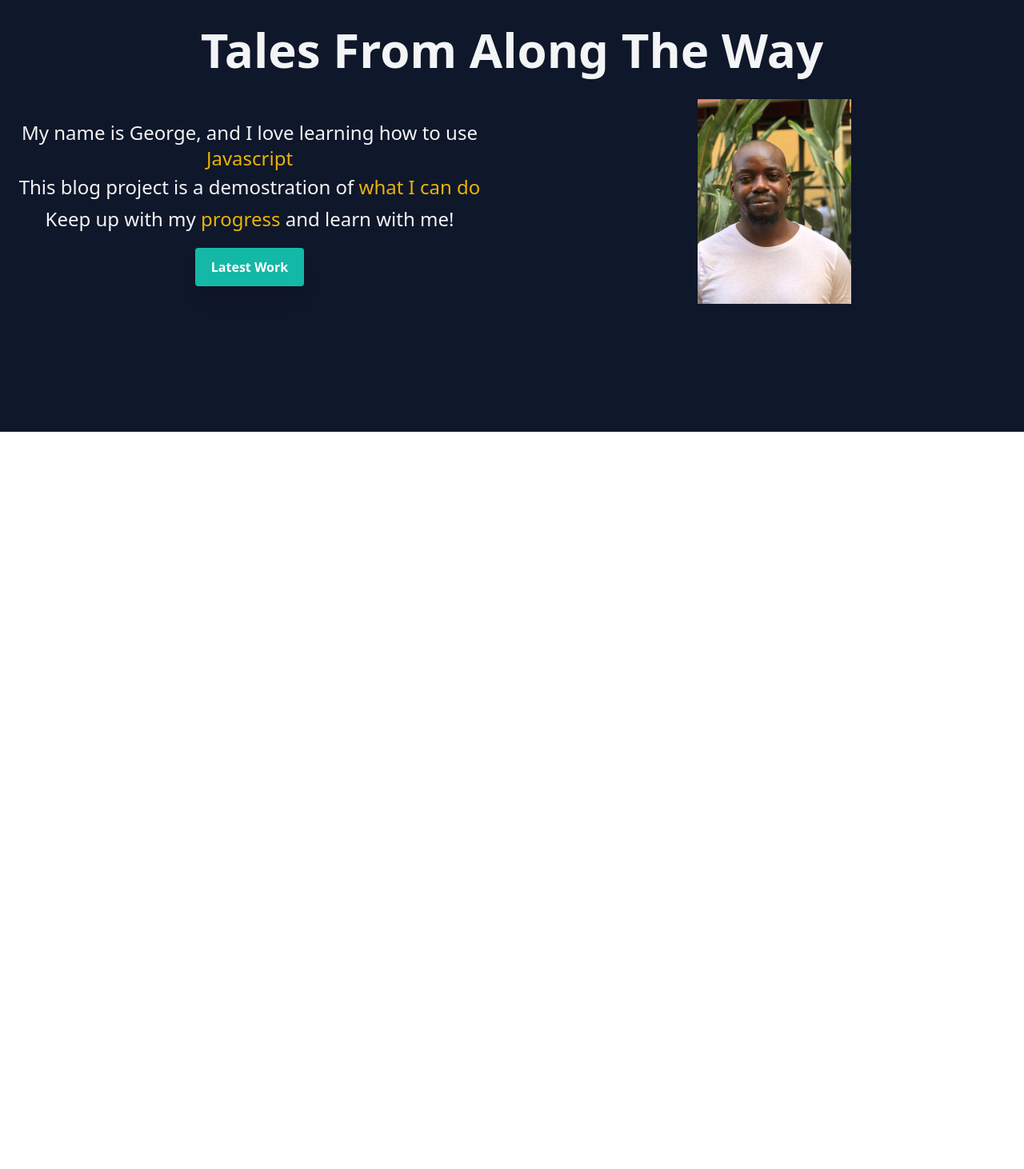
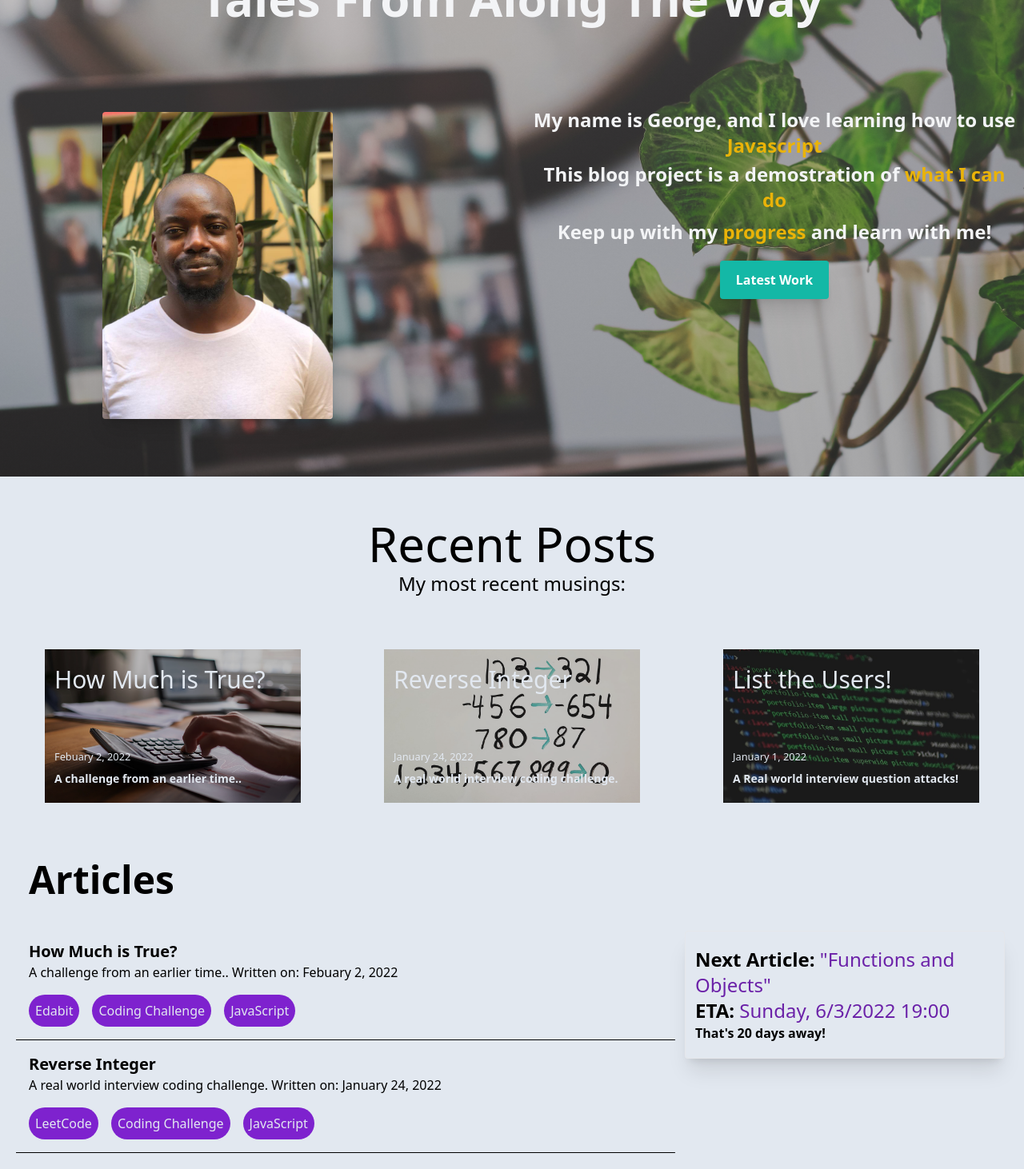
Before and after one commit to UrgellMossley/BlogProject, a React (Create React App) app: page / in a window 1280 px wide. Shown: the part 260-1722 px from the top of the page at 80% size. Before the commit the page ends 800 px from the top, so only its background shows below. Built offline with nearby package versions, Linux system fonts and the light colour scheme; data requests are answered from the project's data file.

Commit message:
refactored header

```diff
--- a/db.json
+++ b/db.json
@@ -1,5 +1,5 @@
 { "articles":[{
-    "date": "24/1/22",
+    "date": "January 24, 2022",
     "title": "Reverse Integer",
     "link": "reverse-integer",
     "leadText": "A real world interview coding challenge.",
@@ -7,7 +7,7 @@
     "chips": ["LeetCode","Coding Challenge","JavaScript" ]
 },
 {
-    "date": "31/1/22",
+    "date": "January 1, 2022",
     "title": "List the Users!",
     "link": "list-users",
     "leadText": "A Real world interview question attacks!",
@@ -15,10 +15,12 @@
     "chips": ["Coding Challenge","JavaScript"]
 },
 {
-    "date": "6/2/22",
+    "date": "Febuary 2, 2022",
     "title": "How Much is True?",
     "link": "how-much",
     "leadText": "A challenge from an earlier time..",
     "img": "howMuch",
     "chips": ["Edabit", "Coding Challenge","JavaScript"]
-}]}
+}],
+"timeStamp": ["March 6, 2022 19:00:00"]
+}
--- a/src/App.js
+++ b/src/App.js
@@ -6,18 +6,26 @@ import Home from "./Pages/Home";
 import NotFound from "./Pages/NotFound";
 import HowMuch from "./Pages/Posts/HowMuch";
 import ReverseInteger from "./Pages/Posts/ReverseInteger";
+import ListUsers from "./Pages/Posts/ListUsers";
+import ScrollToTop from "./context/ScrollToTop";
 function App() {
 
   return (
     <BlogProvider>
      <Router>
-        <div className="flex flex-col overflow-auto z-0 bg-slate-200 justify-between h-screen">
-          <Navbar />
-          <main className="">
+        <ScrollToTop />
+
+
+        <div className="flex flex-col z-0 bg-slate-200 justify-between h-screen">
+          <main className="bg-slate-200 w-full">
+            <Navbar />
+
             <Routes>
-              <Route path="/" element={<Home />} />
+
+              <Route path="/" element={<Home  />} />
               <Route path="/post/how-much" element={<HowMuch />} />
               <Route path="/post/reverse-integer" element={<ReverseInteger />} />
+              <Route path="/post/list-users" element={<ListUsers />} />
               <Route path="/*" element={<NotFound />} />
 
             </Routes>
--- /dev/null
+++ b/src/Pages/Posts/ListUsers.jsx
@@ -0,0 +1,65 @@
+import BlogHeader from "../../components/pageComponents/BlogHeader"
+import Img from '../../assets/img/stock.jpg'
+import Blurb from "../../components/pageComponents/Blurb"
+function ListUsers() {
+    let forname,surname, age
+  return (
+    <div>
+          <BlogHeader name={"List the Users!"} img={Img}/>
+          <Blurb title={"Print out to the console, an ordered list of “active” users by increasing surname (in alphabetical order). Output the data in a string showing the user’s name and age to the whole number"} tag={"Constraints: Time limit of 30 minutes"} />
+        <section className="px-3">
+            <h3 className='font-bold text-xl my-2 py-1'>Details:</h3>
+
+            <ul>
+                  <li className="my-1"><span className="font-bold">Source: </span> Reddit</li>
+                  <li className="my-1"> <span className="font-bold">Difficulty:</span> Real world interview question</li>
+            </ul>
+        </section>
+        <section className="px-3">
+            <h3>Example:</h3>
+              <pre className='xxs:px-2 px-5 py-5 bg-slate-700 text-slate-200'>{`"TOM CAT is 80 years old."
+"MICKEY MOUSE is 92 years old."
+"JERRY THEMOUSE is 80 years old."`}</pre>
+        </section>
+        <section className="px-3">
+              <p className='my-4 mx-2 text-lg whitespace-pre-line px-1 first-letter:font-bold first-letter:text-3xl'>If this is a real world interview question, I was pleasantly surprised how capable I was to handle it. A negative was that I took 35 minutes or so to solve it, which was 10 minutes over my desired time, but I feel with practice I can get past such issues.</p>
+              <p className='my-4 mx-2 text-lg whitespace-pre-line px-1'> The main thing I learnt from this exercise is how I have to focus on reading the question properly! I wasted some time trying to sort the array by age which was unfortunately not what was requested!</p>
+              <p className='my-4 mx-2 text-lg whitespace-pre-line px-1'>The easiest part of this was to separate the for name and surname, using the split() method. Passing in an empty space made that easy, and the rest was done by using index of 1 to pull out the surname.</p>
+              <p className='my-4 mx-2 text-lg whitespace-pre-line px-1'>I then realised that I should sort the array FIRST, as this would make life all the easier. So I passed in my method of isolating the surname into a .sort() using localeCompare to sort these items alphabetically. I wasted a minute or so as I forgot to use the return keyword (to my chagrin. </p>
+              <p className='my-4 mx-2 text-lg whitespace-pre-line px-1'>Once that was resolved I had a new Array stored in my list constant, and used for each to build my console.log message.</p>
+              <p className='my-4 mx-2 text-lg whitespace-pre-line px-1'>Template strings made the message easy enough, I had fore and surnames down, but figuring out the ages was the tough part.</p>
+              <p className='my-4 mx-2 text-lg whitespace-pre-line px-1'>Luckily, my Google Fu skills came in clutch: <a className="underline text-orange-900" href="https://www.javatpoint.com/calculate-age-using-javascript" target="_blank" rel="noopener noreferrer">this</a> resource guided me through the process. Working through the steps of reformatting, and RE-reformatting the date, I eventually ended up with my age variable, and logged out the result. </p>
+              <p className='my-4 mx-2 text-lg whitespace-pre-line px-1'>Check out my solution below!</p>
+              <pre className='w-auto max-w-auto overflow-x-scroll mb-6 xxs:px-2 px-5 py-5 bg-slate-700 text-slate-200'>{`const USERS = [
+    { name: 'Troy Barnes', dob: '1989-12-04', active: false },
+    { name: 'Abed Nadir', dob: '1979-03-24', active: true },
+    { name: 'Jeff Winger', dob: '1974-11-20', active: true },
+    { name: 'Pierce Hawthorne', dob: '1944-11-27', active: false },
+    { name: 'Annie Edison', dob: '1990-12-19', active: true },
+    { name: 'Britta Perry', dob: '1980-10-19', active: true },
+    { name: 'Shirley Bennett', dob: '1971-08-12', active: false },
+    { name: 'Professor Professorson', dob: '1969-03-27', active: false },
+    { name: 'Craig Pelton', dob: '1971-07-15', active: true }
+];
+
+const list = USERS.sort((a,b)=>{
+    return (a.name.split(" ")[1]).localeCompare(b.name.split(" ")[1])
+})
+
+list.forEach((item)=>{
+    const surname = (item.name.split(" ")[1])
+    const forname = (item.name.split(" ")[0])
+    const dob = new Date(item.dob)
+    const today = Date.now()
+    const diff = today - dob
+    const utcYear = new Date(diff).getUTCFullYear()
+    age = (utcYear - 1970)
+    console.log({forname} {surname} is {age})
+})`}</pre>
+       </section>
+    </div>
+
+  )
+}
+
+export default ListUsers
--- a/src/components/ArticleInfo.jsx
+++ b/src/components/ArticleInfo.jsx
@@ -1,20 +1,41 @@
-import {useContext} from 'react';
+import {useContext,useEffect,useState} from 'react';
 import BlogContext from '../context/BlogContext';
 import {Link} from 'react-router-dom';
 
 function ArticleInfo() {
+  const [startDate, setDate] = useState(null)
+  let x = new Date("March 6, 2022 19:00:00")
+
+
+useEffect(()=>{
+  let today = new Date(Date.now())
+
+  const diff = (x.getTime() - today.getTime())
+  const normalised = diff <= 0 ? `imminent` : diff
+  setDate(normalised)
+    }, [])
+
+const day = x.getDay()
+const date =x.getDate()
+const month = x.getMonth() + 1
+const year = x.getFullYear()
+const hours = x.getHours()
+const minutes = x.getMinutes()
+const dayArr = ["Sunday", "Monday", "Tuesday", "Wednesday", "Thursday", "Friday", "Saturday"];
+
+
     const {articles} = useContext(BlogContext)
   return (
     <section className=" px-5 bg-slate-200 py-10 grid grid-rows-articleLayout grid-cols-1 lg:grid-cols-6 gap-2">
         <h3 className="lg:row-span-1 col-span-full text-5xl font-bold p-4 mt-2 xs:text-center lg:text-left">Articles</h3>
           <article className="flex row-start-2 flex-col col-span-4">
-        {articles && articles.map((item)=>{
-            return <section className="grow  p-4 border-b-1 border-black last:mb-2 ">
+        {articles && articles.map((item,index)=>{
+            return <section key={index} className="grow  p-4 border-b-1 border-black last:mb-2 ">
               <Link className="text-xl font-bold" to={`/post/${item.link}`}><h4>{item.title}</h4></Link>
                       <p className='mb-4'>{item.leadText} Written on: {item.date}</p>
                       <article className='flex flex-row '>
-                          {item.chips && item.chips.map((chip) => {
-                            return <span className='rounded-full text-slate-200 xxs:text-xs sm:text-base p-2 block mx-2 bg-purple-700 first-of-type:ml-0 border-rounded'>{chip}</span>
+                          {item.chips && item.chips.map((chip,index) => {
+                            return <span key={index} className='rounded-full text-slate-200 xxs:text-xs sm:text-base p-2 block mx-2 bg-purple-700 first-of-type:ml-0 border-rounded'>{chip }</span>
                           })}
                       </article>
 
@@ -23,8 +44,9 @@ function ArticleInfo() {
         })}
           </article>
           <aside className="justify-center items-start flex-col xxs:hidden lg:flex lg:col-span-2 shadow-xl px-3 py-1 h-40 m-1 border-1 rounded">
-              <h4 className="text-2xl text-purple-800"><span className="font-bold text-black">Next Article:</span> placeholder</h4>
-              <h6 className="text-2xl text-purple-800"><span className="font-bold text-black">ETA:</span> placeholder</h6>
+              <h4 className="text-2xl text-purple-800"><span className="font-bold text-black">Next Article:</span> "Functions and Objects"</h4>
+              <h6 className="text-2xl text-purple-800"><span className="font-bold text-black">ETA:</span> {`${dayArr[day]}, ${date}/${month}/${year} ${hours}:${minutes < 10 ? minutes.toString().padStart(2, 0) : minutes}`}</h6>
+              <small className='text-base font-bold'>{`That's ${Math.floor((startDate / (1000 * (3600 * 24))))} days away!`}</small>
           </aside>
     </section>
   )
--- a/src/components/Showcase.jsx
+++ b/src/components/Showcase.jsx
@@ -1,18 +1,26 @@
 import ArticlePreview from "./ArticlePreview"
-import {useContext} from "react"
-import BlogContext from "../context/BlogContext"
+import {useContext} from "react";
+import {Link} from 'react-router-dom';
+import BlogContext from "../context/BlogContext";
 
 function Showcase() {
   const { articles } = useContext(BlogContext)
+  console.log(articles.sort((a,b)=>{
+    return (new Date(a.date)) - (new Date(b.date))
+  }))
+  const dateSortedArr = articles.sort((a, b) => {
+    return new Date(b.date).getTime() - new Date(a.date).getTime()
+  })
   return (
     <section className="bg-slate-200 flex flex-col gap-4 lg:grid lg:grid-cols-3 lg:grid-rows-2 place-items-center py-2 px-3">
       <aside className="col-span-3">
           <h2 className="text-6xl text-center">Recent Posts</h2>
           <h4 className="text-2xl text-center py-1">My most recent musings:</h4>
       </aside>
-      {articles && articles.map((article,index)=>{
 
-        return <ArticlePreview value={article} key={index}/>
+      {articles && dateSortedArr.slice(0,3).map((article,index)=>{
+
+        return <Link key={index} to={`/post/${article.link}`}><ArticlePreview value={article} key={index} /></Link>
       })}
 
 
--- a/src/components/layout/Header.jsx
+++ b/src/components/layout/Header.jsx
@@ -2,20 +2,21 @@ import ProfilePic from "../../assets/img/profilePic.jpg"
 function Header() {
     /* Todo: create a slide show for figure el and rotate through  4 differnt images every 3 s*/
   return (
-      <header className=" bg-slate-900 grid content-center grid-cols-1 md:grid-cols-2 lg:grid-cols-4 h-100 lg:h-screen gap-8">
-          <h1 className="md:col-span-2 lg:col-span-full text-6xl text-center mt-5 text-gray-100 font-bold px-2">
+    <header className="fill grid content-center grid-cols-1 md:grid-cols-2 lg:grid-cols-4 h-100 lg:h-screen gap-8">
+          <h1 className="md:col-span-2   lg:col-span-full text-6xl text-center mt-5 text-gray-100 font-bold px-2">
             Tales From Along The Way
         </h1>
-          <article className="lg:col-span-2 md:row-start-2 px-2 flex flex-col justify-center">
-              <p className="text-2xl text-center mt-5 text-gray-100 ">My name is George, and I love learning how to use <span className="text-yellow-500">Javascript</span></p>
-              <p className="text-2xl text-center my-1 text-gray-100 ">This blog project is a demostration of <span className="text-yellow-500">what I can do</span></p>
-              <p className="text-2xl text-center my-1 text-gray-100 ">Keep up with my <span className="text-yellow-500">progress</span> and learn with me!</p>
+      <figure className="lg:col-span-2 md:row-start-2 md:-translate-x-10 md:translate-y-20 flex justify-center items-center px-2">
+        <img src={ProfilePic} className="shadow-xl rounded h-96" />
+      </figure>
+          <article className="lg:col-span-2 md:row-start-2 px-2 flex flex-col  justify-center">
+              <p className="text-2xl text-center font-bold mt-5 text-gray-100 ">My name is George, and I love learning how to use <span className="text-yellow-500">Javascript</span></p>
+              <p className="text-2xl text-center font-bold my-1 text-gray-100 ">This blog project is a demostration of <span className="text-yellow-500">what I can do</span></p>
+              <p className="text-2xl text-center font-bold my-1 text-gray-100 ">Keep up with my <span className="text-yellow-500">progress</span> and learn with me!</p>
               <button className="shadow-xl active:translate-y-1 outline-none outline-offset-2 focus:outline-teal-200 hover:scale-105 justify-self-centre font-bold px-5 py-3 my-4 bg-teal-500 text-white rounded m-auto ">Latest Work</button>
         </article>
 
-          <figure className="lg:col-span-2 md:row-start-2 flex justify-center items-center px-2">
-              <img src={ProfilePic} className=" h-64"/>
-        </figure>
+
     </header>
   )
 }
--- a/src/context/BlogContext.jsx
+++ b/src/context/BlogContext.jsx
@@ -27,6 +27,7 @@ export const BlogProvider = ({ children })=>{
         return dispatch({ type: "SET_ARTICLES", payload: res})
     }
 
+
     useEffect(() => {
         artcleArr();
     }, [])
--- /dev/null
+++ b/src/context/ScrollToTop.jsx
@@ -0,0 +1,12 @@
+import { useEffect } from "react";
+import { useLocation } from "react-router-dom";
+
+export default function ScrollToTop() {
+    const { pathname } = useLocation();
+
+    useEffect(() => {
+        window.scrollTo(0, 0);
+    }, [pathname]);
+
+    return null;
+}
--- a/src/index.css
+++ b/src/index.css
@@ -12,3 +12,9 @@
     display: none;
   }
 }
+
+.fill{
+  background: linear-gradient(0deg, rgba(49, 49, 49, 0.3), rgba(116, 115, 115, 0.3)),url(./assets/img/splash.jpg);
+  background-size:cover;
+
+}
```
Also changed, not shown: src/components/ArticlePreview.jsx (+4 -5 lines), src/assets/img/splash.jpg (added).
